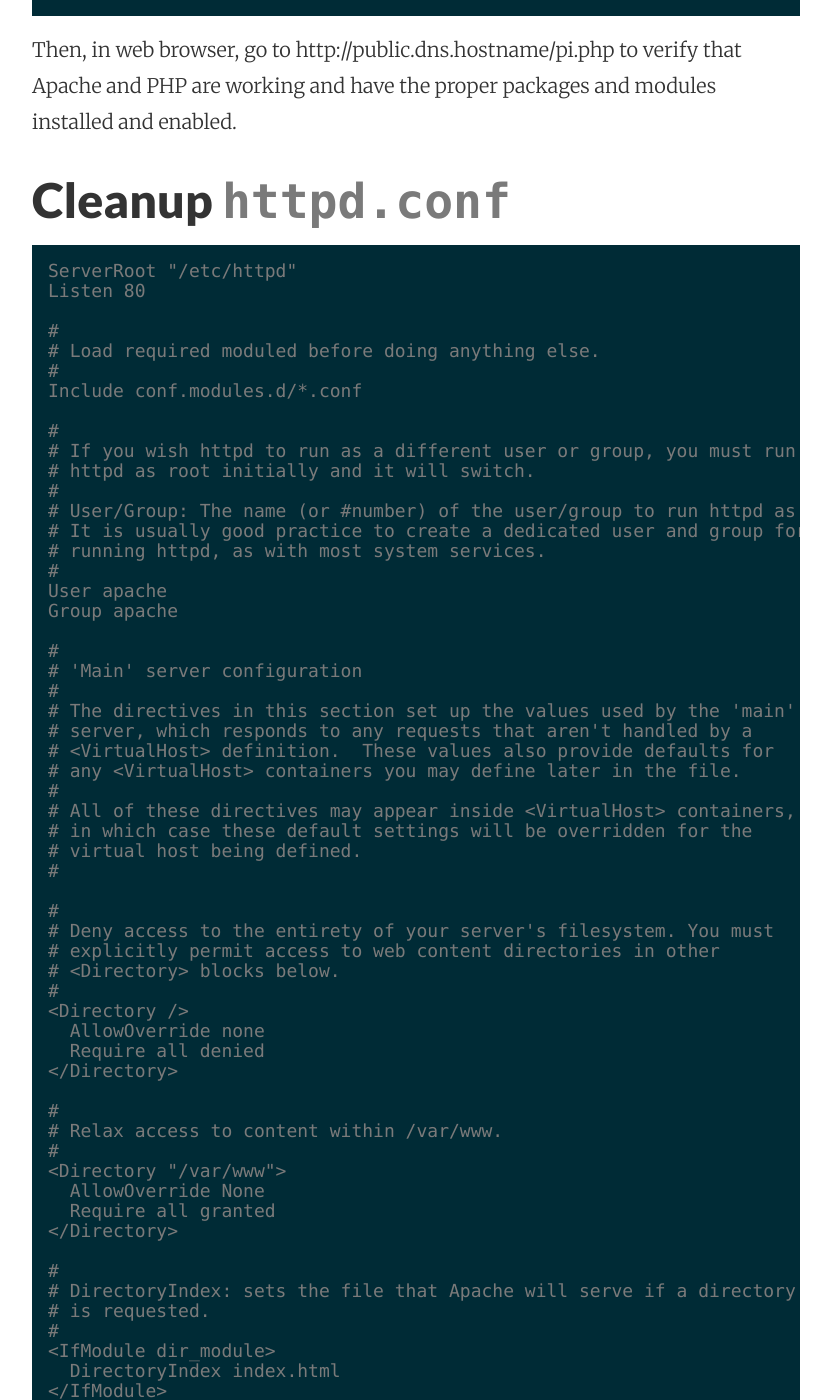
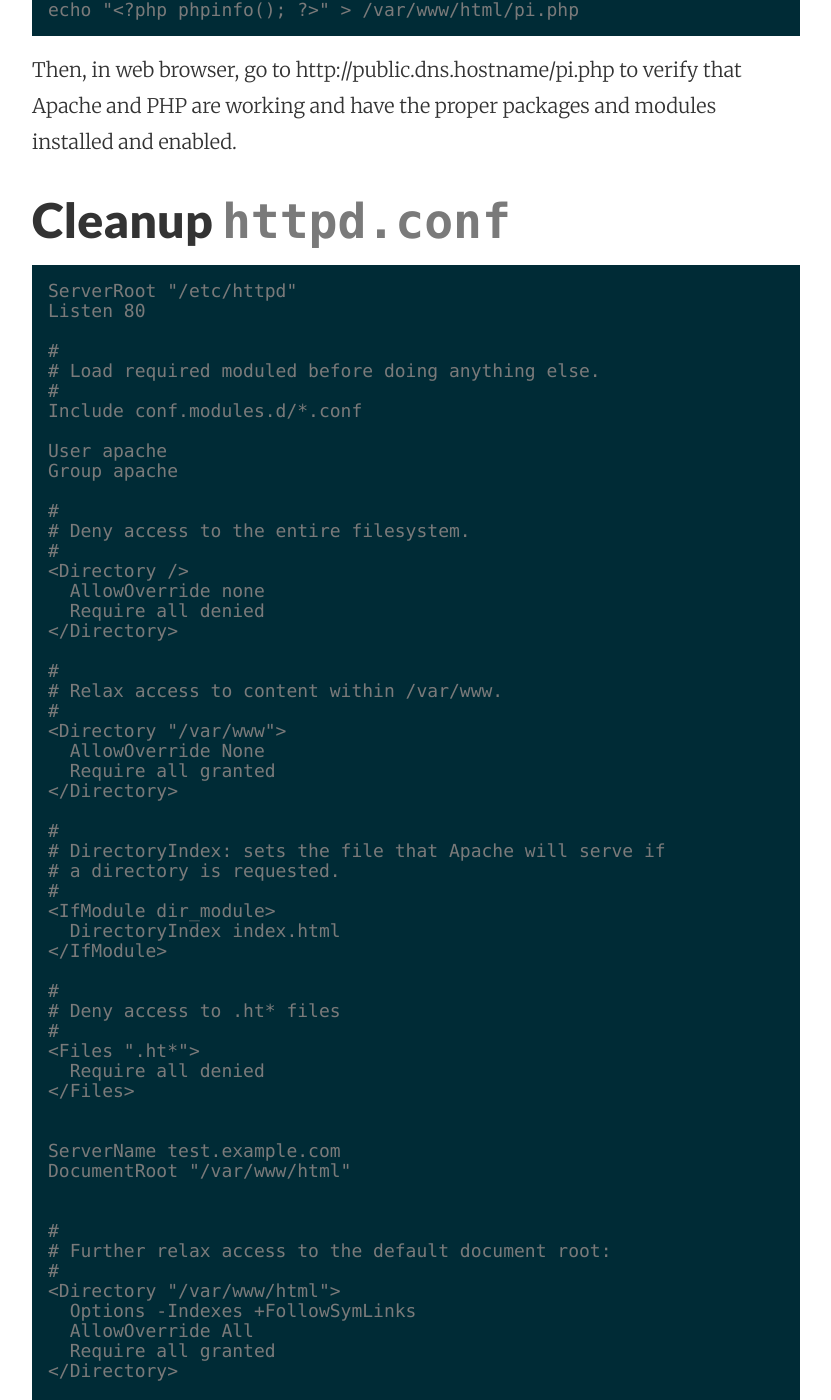
Before and after one commit to mattymaloney/mattymaloney.github.io, a Jekyll site: the page built from _posts/2016-06-02-lap-http-only-for-aws-elb-ec2.md, in a window 1280 px wide and 1400 px high, scrolled down 3951 px. Shown: the whole window, without its empty margins (224-1055 px from the left). Built offline with Jekyll 4.4.1, drawn with Linux system fonts in a browser that asks for light colours; some of the changed text lies outside the part shown.

Commit message:
Created 2016-06-02-lap-http-only-for-aws-elb-ec2.md

````diff
--- a/_posts/2016-06-02-lap-http-only-for-aws-elb-ec2.md
+++ b/_posts/2016-06-02-lap-http-only-for-aws-elb-ec2.md
@@ -61,7 +61,8 @@
 sudo yum update
 sudo yum install \
   httpd24 \
-  php56 php56-mysqlnd php56-mbstring php56-pecl-memcached php56-pecl-redis php-pear php56-opcache \
+  php56 php56-mysqlnd php56-mbstring php56-pecl-memcached \
+  php56-pecl-redis php-pear php56-opcache \
   mysql56
 sudo service httpd start
 sudo chkconfig httpd on
@@ -84,15 +85,19 @@
 
 Create the www group and add the ec2-user and apache users to it.
 
-    sudo groupadd www
-    sudo usermod -a -G www ec2-user
-    sudo usermod -a -G www apache
-    exit
+```
+sudo groupadd www
+sudo usermod -a -G www ec2-user
+sudo usermod -a -G www apache
+exit
+```
 
 Reconnect and check permissions.
 
-	groups
-    # should show "ec2-user wheel www"
+```
+groups
+# should show "ec2-user wheel www"
+```
 
 Set better ownership and permissions on the /var/www directory, sub-directories, and files.
 
@@ -109,7 +114,9 @@
 
 Test and inspect the Apache/PHP installation.
 
-	echo "<?php phpinfo(); ?>" > /var/www/html/pi.php
+```
+echo "<?php phpinfo(); ?>" > /var/www/html/pi.php
+```
 
 Then, in web browser, go to http://public.dns.hostname/pi.php to verify that Apache and PHP are working and have the proper packages and modules installed and enabled.
 
@@ -125,34 +132,11 @@
 #
 Include conf.modules.d/*.conf
 
-#
-# If you wish httpd to run as a different user or group, you must run
-# httpd as root initially and it will switch.
-#
-# User/Group: The name (or #number) of the user/group to run httpd as.
-# It is usually good practice to create a dedicated user and group for
-# running httpd, as with most system services.
-#
 User apache
 Group apache
 
 #
-# 'Main' server configuration
-#
-# The directives in this section set up the values used by the 'main'
-# server, which responds to any requests that aren't handled by a
-# <VirtualHost> definition.  These values also provide defaults for
-# any <VirtualHost> containers you may define later in the file.
-#
-# All of these directives may appear inside <VirtualHost> containers,
-# in which case these default settings will be overridden for the
-# virtual host being defined.
-#
-
-#
-# Deny access to the entirety of your server's filesystem. You must
-# explicitly permit access to web content directories in other
-# <Directory> blocks below.
+# Deny access to the entire filesystem.
 #
 <Directory />
   AllowOverride none
@@ -168,16 +152,15 @@
 </Directory>
 
 #
-# DirectoryIndex: sets the file that Apache will serve if a directory
-# is requested.
+# DirectoryIndex: sets the file that Apache will serve if
+# a directory is requested.
 #
 <IfModule dir_module>
   DirectoryIndex index.html
 </IfModule>
 
 #
-# The following lines prevent .htaccess and .htpasswd files from being
-# viewed by Web clients.
+# Deny access to .ht* files
 #
 <Files ".ht*">
   Require all denied
@@ -186,6 +169,7 @@
 
 ServerName test.example.com
 DocumentRoot "/var/www/html"
+
 
 #
 # Further relax access to the default document root:
@@ -216,26 +200,27 @@
 
 #
 # Compress text-based content.
-# Apache already sends the `Vary:Accept-Encoding` header for any gzipped,
-# responses, so we don't need to add that.
+# Apache already sends the `Vary:Accept-Encoding` header
+# for any gzipped, responses, so we don't need to add that.
 #
 AddOutputFilterByType DEFLATE text/html text/plain text/xml text/css text/javascript application/javascript
 SetInputFilter DEFLATE
 
 #
-# Specify a default charset for all content served; this enables
-# interpretation of all content as UTF-8 by default.  To use the
-# default browser choice (ISO-8859-1), or to allow the META tags
-# in HTML content to override this choice, comment out this
-# directive:
+# Specify a default charset for all content served;
+# this enables interpretation of all content as UTF-8
+# by default.  To use the default browser choice (ISO-8859-1),
+# or to allow the META tags in HTML content to override this
+# choice, comment out this directive:
 #
 AddDefaultCharset UTF-8
 
 <IfModule mime_magic_module>
   #
-  # The mod_mime_magic module allows the server to use various hints from the
-  # contents of the file itself to determine its type.  The MIMEMagicFile
-  # directive tells the module where the hint definitions are located.
+  # The mod_mime_magic module allows the server to use
+  # various hints from the contents of the file itself to
+  # determine its type.  The MIMEMagicFile directive tells
+  # the module where the hint definitions are located.
   #
   MIMEMagicFile conf/magic
 </IfModule>
@@ -271,18 +256,20 @@
 
 # Supplemental configuration
 #
-# Load config files in the "/etc/httpd/conf.d" directory, if any.
+# Load config files in the "/etc/httpd/conf.d" directory,
+# if any.
 IncludeOptional conf.d/*.conf
 
 #
 # Include our own configurations additions.
 # We're using `IncludeOptoinal` instead of `Include` so that
-# the files can easily be renamed or deleted in order to disable that
-# functionality.
+# the files can easily be renamed or deleted in order to
+# disable that functionality.
 #
-# Since we're not using vhosts anymore, and therefore the functionality in
-# these `conf.include/*` files is no longer being repeated in different vhosts,
-# we should probably retire the include files and rather include those directives
+# Since we're not using vhosts anymore, and therefore the
+# functionality in these `conf.include/*` files is no longer
+# being repeated in different vhosts, we should probably retire
+# the include files and rather include those directives
 # directly in this conf file.
 #
 #Include conf.include/forbidden-locations.conf
@@ -292,14 +279,15 @@
 
 
 #--#
-#--# Add common types not included from the call to `TypesConfig /etc/mime.types`.
+#--# Add common types not included from the call to
+#--# `TypesConfig /etc/mime.types`.
 #--#
 
 #
 # Support compressed file types.
 #
-# For these, I'm not sure if they should also/instead be specified
-# as `AddEncoding` directives.
+# For these, I'm not sure if they should also/instead be
+# specified as `AddEncoding` directives.
 #
 AddType application/x-compress .Z
 AddType application/x-gzip .gz .tgz
@@ -310,44 +298,15 @@
 AddType application/vnd.ms-fontobject .eot
 AddType application/x-font-ttf .ttf
 AddType application/x-font-woff .woff
-```
 
-The 2 includes near the end of `httpd.conf` are:
-
-### `Include conf.include/forbidden-locations.conf`
-
-```
+#
+# Deny access to these locations
+#
 <LocationMatch "/(\.git|ddl|log|cache)/">
   Require all denied
 </LocationMatch>
 ```
 
-### `Include conf.include/force-http2https.conf`
-
-```
-###
-#
-# Force traffic to HTTPS
-#
-###
-
-# Because we're using the server_name variable below, be doubly sure that
-# apache will use the VirtualHost's ServerName value.
-UseCanonicalName On
-
-# This will enable the Rewrite capabilities
-RewriteEngine On
-
-# This checks to make sure the connection is not already HTTPS
-RewriteCond %{HTTPS} off
-
-# This rule will redirect users from their original location, to the same location but using HTTPS.
-# i.e.  http://www.example.com/foo/ to https://www.example.com/foo/
-# The leading slash is made optional so that this will work either in httpd.conf
-# or .htaccess context
-RewriteRule ^ https://%{SERVER_NAME}%{REQUEST_URI} [R=301,QSA,L]
-#RewriteRule ^ https://%{HTTP_HOST}%{REQUEST_URI} [R=301,QSA,L]
-```
 
 ## Slim-down Apache's per-process footprint
 
````
